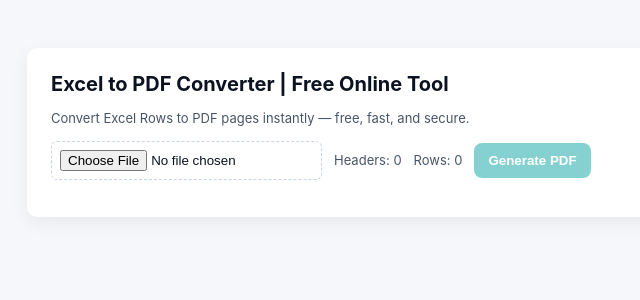
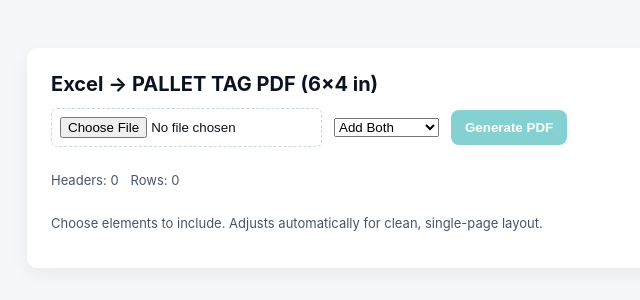
Before and after one commit to maxhar518/Excel_to_pdf, a Next.js app: page / in a window 1280 px wide. Shown: the top 300 px of the page, without its empty margins (179-819 px from the left). Built offline with nearby package versions, Linux system fonts and the light colour scheme.

Commit message:
Increase QR code size. Add a dropdown menu with options

```diff
--- a/app/page.tsx
+++ b/app/page.tsx
@@ -8,57 +8,22 @@ import QRCode from 'qrcode'
 type Row = Array<string | number | null | undefined>
 
 async function fetchImageAsDataUrl(url: string): Promise<string> {
-  // fetch image and convert to data URL so jsPDF.addImage accepts it reliably
   const res = await fetch(url)
   if (!res.ok) throw new Error('Failed to fetch image')
   const blob = await res.blob()
   return await new Promise((resolve, reject) => {
     const reader = new FileReader()
-    reader.onloadend = () => {
-      if (!reader.result) return reject(new Error('Failed to convert image'))
-      resolve(String(reader.result))
-    }
+    reader.onloadend = () => resolve(String(reader.result))
     reader.onerror = reject
     reader.readAsDataURL(blob)
   })
 }
-// app/page.js
-
-const metadata = {
-  title: "Excel to PDF Converter | Free Online Tool",
-  description: "Convert Excel Rows to PDF pages instantly — free, fast, and secure.",
-  keywords: "Excel to PDF, XLSX to PDF, spreadsheet converter, free online converter",
-  alternates: {
-    canonical: "https://excel-to-pdf-lac.vercel.app/",
-  },
-  openGraph: {
-    title: "Excel to PDF Converter | Free Online Tool",
-    description: "Convert Excel to PDF instantly with our free online converter.",
-    url: "https://excel-to-pdf-lac.vercel.app/",
-    siteName: "Excel to PDF Converter",
-    images: [
-      {
-        url: "https://excel-to-pdf-lac.vercel.app/preview.png",
-        width: 1200,
-        height: 630,
-        alt: "Excel to PDF Converter Preview",
-      },
-    ],
-    locale: "en_US",
-    type: "website",
-  },
-  twitter: {
-    card: "summary_large_image",
-    title: "Excel to PDF Converter | Free Online Tool",
-    description: "Convert Excel to PDF instantly with our free online converter.",
-    images: ["https://excel-to-pdf-lac.vercel.app/preview.png"],
-  },
-};
 
 export default function Page(): JSX.Element {
   const [headers, setHeaders] = useState<string[]>([])
   const [rows, setRows] = useState<Row[]>([])
   const [filenameBase, setFilenameBase] = useState<string>('output')
+  const [displayOption, setDisplayOption] = useState<'logo' | 'qr' | 'both'>('both')
 
   const handleFile = (file?: File) => {
     if (!file) return
@@ -82,18 +47,11 @@ export default function Page(): JSX.Element {
       setHeaders(firstRow)
       setRows(dataRows)
     }
-    // readAsBinaryString used intentionally per original requirement
-    // Note: some browsers may deprecate readAsBinaryString. If you encounter issues,
-    // switch to readAsArrayBuffer and XLSX.read(arrayBuffer, { type: 'array' }).
     reader.readAsBinaryString(file)
   }
 
   const generateQRCodeDataURL = async (data: string) => {
-    return await QRCode.toDataURL(data, {
-      errorCorrectionLevel: 'M',
-      margin: 0,
-      scale: 3,
-    })
+    return await QRCode.toDataURL(data, { errorCorrectionLevel: 'M', margin: 0, scale: 4 })
   }
 
   const generatePDF = async () => {
@@ -102,60 +60,56 @@ export default function Page(): JSX.Element {
     const height = 4 * 72
     const doc = new jsPDF({ unit: 'pt', format: [width, height], orientation: 'landscape' })
 
-    // preload logo data URL once (falls back if not found)
     let logoDataUrl: string | null = null
-    try {
-      logoDataUrl = await fetchImageAsDataUrl('/logo.png')
-    } catch {
-      logoDataUrl = null
+    if (displayOption === 'logo' || displayOption === 'both') {
+      try {
+        logoDataUrl = await fetchImageAsDataUrl('/logo.png')
+      } catch {
+        logoDataUrl = null
+      }
     }
 
     for (let pageIndex = 0; pageIndex < rows.length; pageIndex++) {
       if (pageIndex > 0) doc.addPage([width, height], 'landscape')
       const row = rows[pageIndex]
 
-      // Logo (left) - use data URL if available
-      const logoW = 50
-      const logoH = 50
-      if (logoDataUrl) {
-        // jsPDF accepts DataURL
-        doc.addImage(logoDataUrl, 'PNG', 36, 20, logoW, logoH)
+      // Header elements
+      if (displayOption === 'logo' || displayOption === 'both') {
+        const logoW = 60
+        const logoH = 60
+        if (logoDataUrl) doc.addImage(logoDataUrl, 'PNG', 36, 20, logoW, logoH)
       }
 
-      // Title center
       doc.setFont('helvetica', 'bold')
-      doc.setFontSize(12)
+      doc.setFontSize(10)
       const title = 'PALLET TAG'
       const titleW = doc.getTextWidth(title)
       doc.text(title, width / 2 - titleW / 2, 30)
 
-      // Build QR URL payload (point to /tag route with encoded payload)
-      const origin = typeof window !== 'undefined' ? window.location.origin : 'https://your-vercel.app'
-      const qrPayload = {
-        page: pageIndex + 1,
-        data: row,
+      if (displayOption === 'qr' || displayOption === 'both') {
+        const origin = typeof window !== 'undefined' ? window.location.origin : 'https://your-vercel.app'
+        const qrPayload = { page: pageIndex + 1, data: row }
+        const qrUrl = `${origin}/tag?d=${encodeURIComponent(JSON.stringify(qrPayload))}`
+        const qrDataUrl = await generateQRCodeDataURL(qrUrl)
+        const qrSize = 70
+        doc.addImage(qrDataUrl, 'PNG', width - qrSize - 36, 20, qrSize, qrSize)
       }
-      const qrUrl = `${origin}/tag?d=${encodeURIComponent(JSON.stringify(qrPayload))}`
 
-      // QR image (right)
-      const qrDataUrl = await generateQRCodeDataURL(qrUrl)
-      const qrSize = 50
-      doc.addImage(qrDataUrl, 'PNG', width - qrSize - 36, 20, qrSize, qrSize)
-
-      // Body content (single column)
-      const bodyFontSize = 10
-      const lineSpacing = 12
-      const labelGap = 8
+      // Body content (smaller font)
+      const bodyFontSize = 12
+      const lineSpacing = 13
+      const labelGap = 6
       const marginLeft = 36
       let cursorY = 90
       doc.setFontSize(bodyFontSize)
 
       const kv = headers.map((h, i) => ({
-        label: String(h),
+        label: String(h) || '',
         value: String(row[i] ?? ''),
-      }))
+      })).filter(item => item.label || item.value)
 
       for (const item of kv) {
+        if (!item || typeof item !== 'object') continue // skip invalid entries
         doc.setFont('helvetica', 'bold')
         const labelText = item.label ? `${item.label} :` : ''
         const labelWidth = labelText ? doc.getTextWidth(labelText) : 0
@@ -168,26 +122,17 @@ export default function Page(): JSX.Element {
         doc.text(lines, valueX, cursorY)
         cursorY += lineSpacing * Math.max(1, lines.length)
 
-        if (cursorY > height - 60) {
-          // start a new page and re-render header/logo/qr for continuity
+        if (cursorY > height - 50) {
           doc.addPage([width, height], 'landscape')
-          // optional: re-add logo/title/qr on new page if desired
-          if (logoDataUrl) doc.addImage(logoDataUrl, 'PNG', 36, 20, logoW, logoH)
-          doc.setFont('helvetica', 'bold')
-          doc.setFontSize(12)
-          doc.text(title, width / 2 - titleW / 2, 30)
-          const newQr = await generateQRCodeDataURL(qrUrl)
-          doc.addImage(newQr, 'PNG', width - qrSize - 36, 20, qrSize, qrSize)
           cursorY = 70
         }
       }
 
-      // Footer
       const footerText = 'MADE IN PAKISTAN'
       doc.setFont('helvetica', 'bold')
       doc.setFontSize(8)
       const footerW = doc.getTextWidth(footerText)
-      doc.text(footerText, width / 2 - footerW / 2, height - 30)
+      doc.text(footerText, width / 2 - footerW / 2, height - 25)
     }
 
     doc.save(`${filenameBase || 'output'}.pdf`)
@@ -195,18 +140,33 @@ export default function Page(): JSX.Element {
 
   return (
     <main className="container">
-      <h1>{metadata.title}</h1>
-      <p className="sample-note">{metadata.description}</p>
+      <h1>Excel → PALLET TAG PDF (6×4 in)</h1>
+
       <div className="controls">
         <input type="file" accept=".xlsx,.xls" onChange={(e) => handleFile(e.target.files?.[0])} />
-        <div className="info">
-          <p>Headers: {headers.length}</p>
-          <p>Rows: {rows.length}</p>
-        </div>
+        <select
+          className="dropdown"
+          value={displayOption}
+          onChange={(e) => setDisplayOption(e.target.value as 'logo' | 'qr' | 'both')}
+        >
+          <option value="logo">Add Logo</option>
+          <option value="qr">Add QR Code</option>
+          <option value="both">Add Both</option>
+        </select>
+
         <button className="btn" onClick={generatePDF} disabled={!rows.length}>
           Generate PDF
         </button>
       </div>
+
+      <div className="info">
+        <p>Headers: {headers.length}</p>
+        <p>Rows: {rows.length}</p>
+      </div>
+
+      <p className="sample-note">
+        Choose elements to include. Adjusts automatically for clean, single-page layout.
+      </p>
     </main>
   )
 }
```
